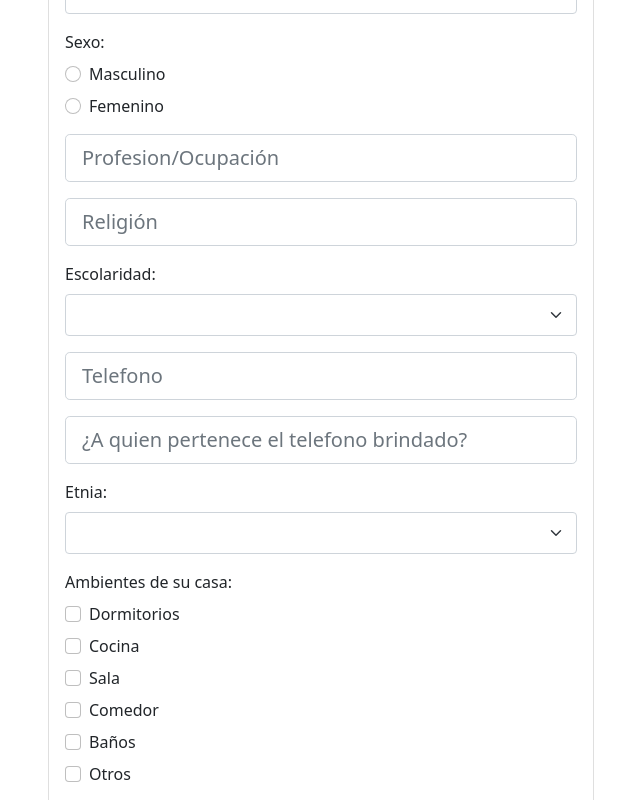
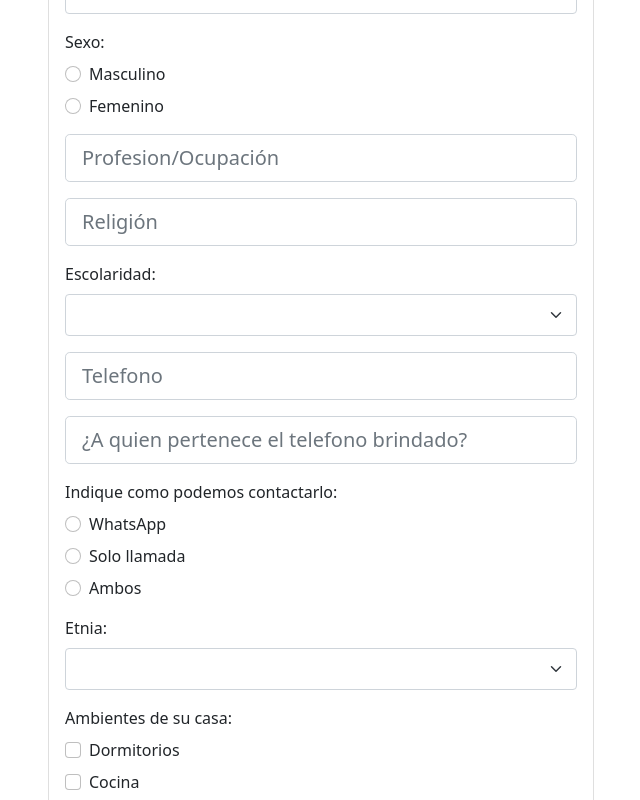
Before and after one commit to kquevedo1/jornada-frontend, an Angular app: page /create-patient in a window 1280 px wide. Shown: the part 405-1205 px from the top of the page, without its empty margins (319-959 px from the left). Built offline with nearby package versions, Linux system fonts and the light colour scheme.

Commit message:
Update: add radio button mediocontacto

```diff
--- a/src/app/components/create-patient/create-patient.component.html
+++ b/src/app/components/create-patient/create-patient.component.html
@@ -97,6 +97,25 @@
                             <div class="text-danger"
                                 *ngIf="patientForm.get('duenotelefono')?.hasError('required') && patientForm.get('duenotelefono')?.touched">
                                 <span>El dueño del telefono del paciente <strong>es obligatorio*</strong></span>
+                            </div>
+                        </div>
+                        <!-- Medio de contacto -->
+                        <div class="mb-3">
+                            <label class="d-flex mb-2">Indique como podemos contactarlo:</label>
+                            <div class="form-check d-flex mb-2">
+                                <input class="form-check-input me-2" type="radio" formControlName="mediocontacto"
+                                    value="WhatsApp" id="radioWhatsApp">
+                                <label class="form-check-label" for="radioWhatsApp">WhatsApp</label>
+                            </div>
+                            <div class="form-check d-flex mb-2">
+                                <input class="form-check-input me-2" type="radio" formControlName="mediocontacto"
+                                    value="Llamada" id="radioLlamada">
+                                <label class="form-check-label" for="radioLlamada">Solo llamada</label>
+                            </div>
+                            <div class="form-check d-flex mb-2">
+                                <input class="form-check-input me-2" type="radio" formControlName="mediocontacto"
+                                    value="Ambos" id="radioAmbos">
+                                <label class="form-check-label" for="radioAmbos">Ambos</label>
                             </div>
                         </div>
                         <!-- Etnia -->
--- a/src/app/components/create-patient/create-patient.component.ts
+++ b/src/app/components/create-patient/create-patient.component.ts
@@ -36,6 +36,7 @@ export class CreatePatientComponent implements OnInit {
       escolaridad: ['', Validators.required],
       telefono: ['', Validators.required],
       duenotelefono: ['', Validators.required],
+      mediocontacto: ['', Validators.required],
       etnia: ['', Validators.required],
       ambientecasa: this.fb.array([], Validators.required),
       piso: ['', Validators.required],
@@ -78,6 +79,7 @@ export class CreatePatientComponent implements OnInit {
       escolaridad: this.patientForm.get('escolaridad')?.value,
       telefono: this.patientForm.get('telefono')?.value,
       duenotelefono: this.patientForm.get('duenotelefono')?.value,
+      mediocontacto: this.patientForm.get('mediocontacto')?.value,
       etnia: this.patientForm.get('etnia')?.value,
       ambientecasa: this.patientForm.get('ambientecasa')?.value,
       piso: this.patientForm.get('piso')?.value,
@@ -129,6 +131,7 @@ export class CreatePatientComponent implements OnInit {
           escolaridad: data.escolaridad?.trim(),
           telefono: data.telefono,
           duenotelefono: data.duenotelefono,
+          mediocontacto: data.mediocontacto?.trim(),
           etnia: data.etnia?.trim(),
           piso: data.piso?.trim(),
           pared: data.pared,
--- a/src/app/models/patient.ts
+++ b/src/app/models/patient.ts
@@ -9,6 +9,7 @@ export class Patient {
     escolaridad: string;
     telefono: number;
     duenotelefono: string;
+    mediocontacto: string;
     etnia: string;
     ambientecasa: string[];
     piso: string;
@@ -31,6 +32,7 @@ export class Patient {
     escolaridad: string,
     telefono: number,
     duenotelefono: string,
+    mediocontacto:string,
     etnia: string,
     ambientecasa: string[],
     piso: string,
@@ -51,6 +53,7 @@ export class Patient {
         this.escolaridad=escolaridad;
         this.telefono=telefono;
         this.duenotelefono=duenotelefono;
+        this.mediocontacto=mediocontacto;
         this.etnia=etnia;
         this.ambientecasa=ambientecasa;
         this.piso=piso;
```
